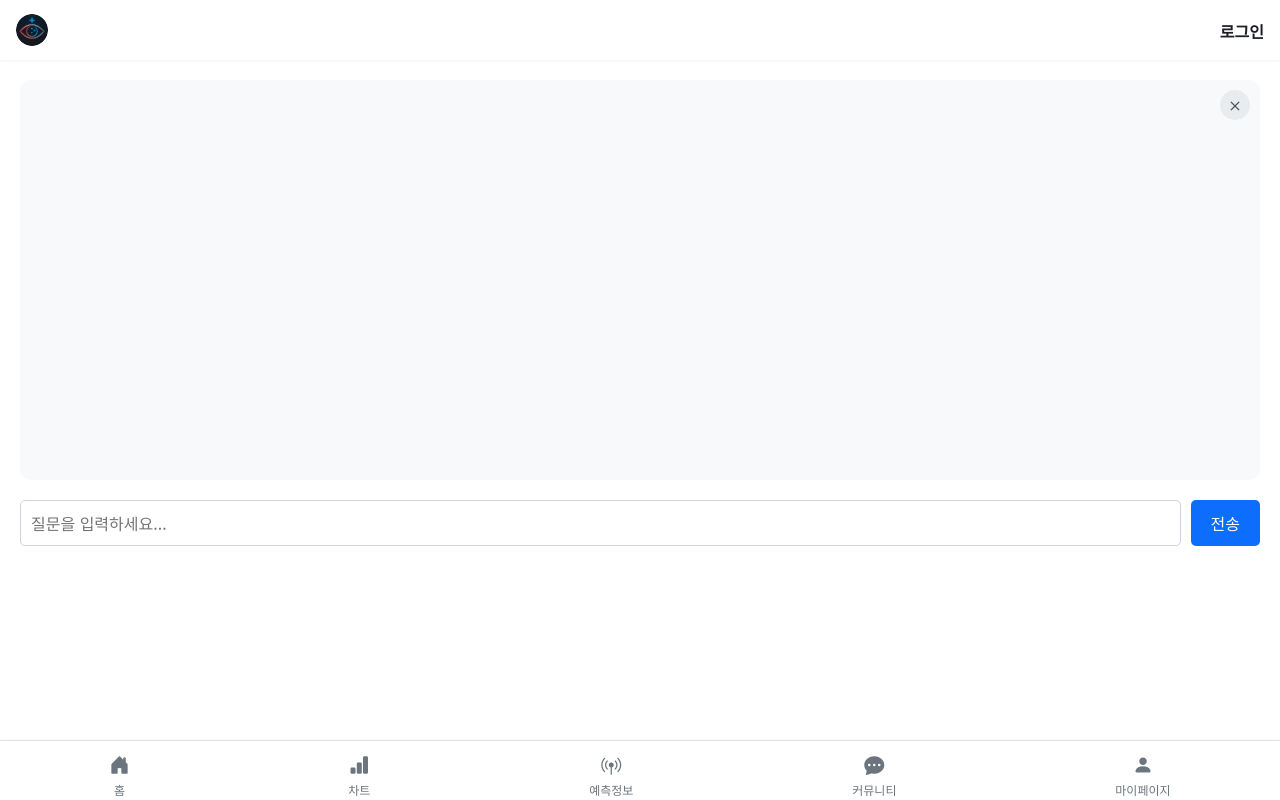
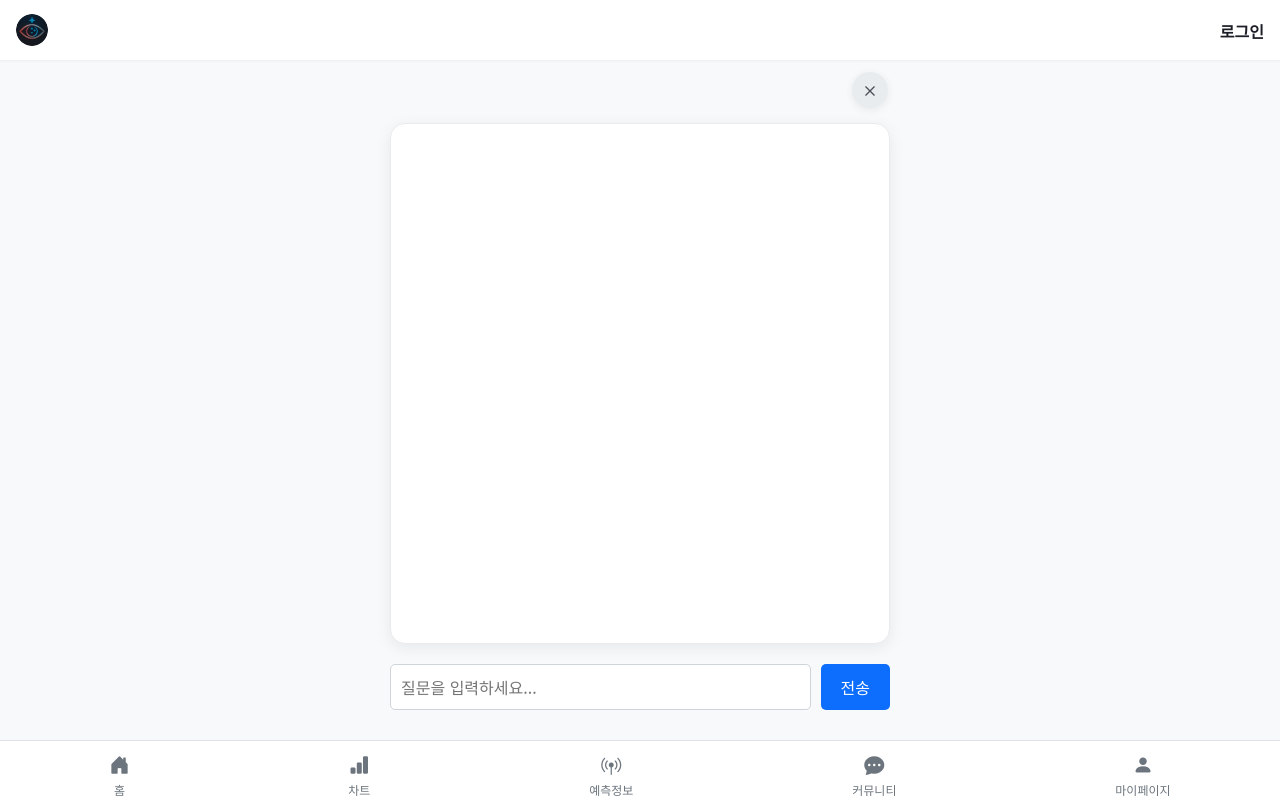
Before and after one commit to kimgaram0718/bigepoch1984, a Django app: page /chatbot/ in a window 1280 px wide. Run offline with Django 5.2, Linux system fonts and the light colour scheme; data that the repository does not hold is empty; some libraries are stand-ins or nearby versions.

Commit message:
250521_v3_1.챗봇ui를 카톡처럼 수정

```diff
--- a/chatbot/templates/chatbot.html
+++ b/chatbot/templates/chatbot.html
@@ -6,74 +6,113 @@
   <meta charset="UTF-8">
   <meta name="viewport" content="width=device-width, initial-scale=1.0">
   <title>챗봇</title>
-  <!-- Google Fonts -->
   <link href="https://fonts.googleapis.com/css2?family=Noto+Sans+KR:wght@400;700&display=swap" rel="stylesheet">
-  <!-- Bootstrap CSS -->
   <link href="{% static 'bootstrap/css/bootstrap.min.css' %}" rel="stylesheet">
-  <!-- Bootstrap Icons (아이콘용) -->
   <link href="https://cdn.jsdelivr.net/npm/bootstrap-icons@1.10.5/font/bootstrap-icons.css" rel="stylesheet">
-  <!-- Custom CSS -->
-  <link rel="stylesheet" href="{% static 'css/style.css' %}">
-  <link rel="stylesheet" href="{% static 'css/community.css' %}">
   <style>
+    body {
+      font-family: 'Noto Sans KR', sans-serif;
+      background: #f8f9fa;
+      margin: 0;
+      padding: 0;
+    }
     #app {
-      padding: 20px;
+      padding: 0;
+      max-width: 500px;
+      margin: 0 auto;
+      min-height: 100vh;
+      display: flex;
+      flex-direction: column;
+      justify-content: flex-start;
+      padding-top: 70px;
+      padding-bottom: 70px;
+      box-sizing: border-box;
+      position: relative;
     }
-    .chat-messages {
-      position: relative; /* X 버튼을 절대 위치로 배치하기 위해 */
-      height: 400px;
-      overflow-y: auto;
-      background-color: #f8f9fa;
-      padding: 15px;
-      border-radius: 10px;
-      margin-bottom: 20px;
+    .chatbot-close-outer {
+      width: 100%;
+      display: flex;
+      justify-content: flex-end;
+      align-items: center;
+      margin-bottom: 5px;
+      position: relative;
+      z-index: 20;
     }
     .close-btn {
-      position: absolute;
-      top: 10px;
-      right: 10px;
       background-color: #e9ecef;
       border: none;
       border-radius: 50%;
-      width: 30px;
-      height: 30px;
+      width: 36px;
+      height: 36px;
       display: flex;
       align-items: center;
       justify-content: center;
       cursor: pointer;
+      margin-right: 2px;
+      margin-top: 2px;
+      box-shadow: 0 2px 8px rgba(0,0,0,0.07);
+      transition: background 0.15s;
     }
     .close-btn:hover {
       background-color: #ced4da;
     }
     .close-btn i {
-      font-size: 20px;
+      font-size: 22px;
       color: #495057;
     }
-    .user-message {
-      background-color: #0d6efd;
-      color: white;
-      padding: 10px 15px;
+    .chat-messages {
+      position: relative;
+      flex: 1 1 auto;
+      min-height: 300px;
+      max-height: calc(60vh + 80px);
+      overflow-y: auto;
+      background-color: #fff;
+      padding: 30px 10px 20px 10px; /* 상단 패딩 줄임 */
       border-radius: 15px;
-      margin: 5px 0;
+      margin: 10px 0 20px 0;
+      box-shadow: 0 4px 16px rgba(0,0,0,0.07);
+      border: 1px solid #e9ecef;
+      display: flex;
+      flex-direction: column;
+      gap: 10px;
+      scroll-behavior: smooth;
+    }
+    .chat-bubble-row {
+      display: flex;
+      align-items: flex-end;
+      margin-bottom: 8px;
+    }
+    .chat-bubble.user {
+      background: #e9ecef;
+      color: #212529;
+      align-self: flex-start;
+      border-radius: 18px 18px 18px 4px;
+      padding: 12px 18px;
       max-width: 70%;
+      font-size: 1rem;
+      box-shadow: 0 2px 8px rgba(0,0,0,0.03);
+      margin-right: auto;
+      margin-left: 0;
+      word-break: break-word;
+    }
+    .chat-bubble.bot {
+      background: #0d6efd;
+      color: #fff;
       align-self: flex-end;
-      text-align: right;
-      display: inline-block;
-    }
-    .bot-message {
-      background-color: #e9ecef;
-      color: black;
-      padding: 10px 15px;
-      border-radius: 15px;
-      margin: 5px 0;
+      border-radius: 18px 18px 4px 18px;
+      padding: 12px 18px;
       max-width: 70%;
-      align-self: flex-start;
-      text-align: left;
-      display: inline-block;
+      font-size: 1rem;
+      box-shadow: 0 2px 8px rgba(0,0,0,0.07);
+      margin-left: auto;
+      margin-right: 0;
+      word-break: break-word;
     }
     .chat-input {
       display: flex;
       gap: 10px;
+      margin-top: auto;
+      margin-bottom: 20px;
     }
     #chatInput {
       flex-grow: 1;
@@ -92,8 +131,23 @@
     #sendBtn:hover {
       background-color: #0056b3;
     }
-    body {
-      font-family: 'Noto Sans KR', sans-serif;
+    @media (max-width: 600px) {
+      #app {
+        max-width: 100vw;
+        padding: 0 0 60px 0;
+        padding-top: 60px;
+      }
+      .chat-messages {
+        margin: 10px 0 10px 0;
+        padding: 20px 5px 10px 5px;
+        max-height: calc(55vh + 60px);
+      }
+      .chatbot-close-outer {
+        margin-bottom: 2px;
+      }
+      .chat-input {
+        margin-bottom: 10px;
+      }
     }
   </style>
 </head>
@@ -103,105 +157,78 @@
   data-logout-url="{% url 'account:logout' %}"
   data-user-nickname="{{ request.user.nickname|default:'사용자'|escapejs }}"
 >
-
-  <!-- 헤더 삽입 -->
   {% include 'main_header.html' %}
 
-  <!-- 본문 감싸는 div 추가 -->
   <div id="app">
-    <!-- 챗봇 메시지 영역 -->
-    <div class="chat-messages" id="chatMessages">
-      <!-- 닫기 버튼 -->
+    <!-- 바깥 상단에 닫기 버튼 -->
+    <div class="chatbot-close-outer">
       <button class="close-btn" onclick="history.back()">
         <i class="bi bi-x"></i>
       </button>
-      <!-- 메시지는 JS로 동적으로 추가 -->
     </div>
-
-    <!-- 챗봇 입력 영역 -->
+    <div class="chat-messages" id="chatMessages">
+      <!-- 대화 내용이 여기에 동적으로 추가됨 -->
+    </div>
     <div class="chat-input">
       <input type="text" id="chatInput" placeholder="질문을 입력하세요...">
       <button id="sendBtn">전송</button>
     </div>
   </div>
 
-  <!-- 푸터 삽입 -->
   {% include 'main_footer.html' %}
 
-  <!-- Bootstrap JS -->
   <script src="{% static 'bootstrap/js/bootstrap.bundle.min.js' %}"></script>
-  <!-- Custom JS -->
-  <script src="{% static 'js/script.js' %}"></script>
   <script>
-    document.getElementById('sendBtn').addEventListener('click', async function() {
-      const input = document.getElementById('chatInput');
-      const message = input.value.trim();
-      if (message) {
-        // 사용자 질문 추가
-        const messagesDiv = document.getElementById('chatMessages');
+    const chatMessages = document.getElementById('chatMessages');
+    const chatInput = document.getElementById('chatInput');
+    const sendBtn = document.getElementById('sendBtn');
 
-        // 사용자 메시지(파란색) 추가 전 빈 줄 추가
-        const spacer = document.createElement('div');
-        spacer.style.height = '10px';
-        messagesDiv.appendChild(spacer);
+    function appendBubble(message, sender) {
+      const row = document.createElement('div');
+      row.className = 'chat-bubble-row';
+      const bubble = document.createElement('div');
+      bubble.className = 'chat-bubble ' + sender;
+      bubble.innerHTML = message.replace(/\n/g, '<br>');
+      row.appendChild(bubble);
+      chatMessages.appendChild(row);
+      chatMessages.scrollTop = chatMessages.scrollHeight;
+    }
 
-        // 사용자 메시지(파란색) 추가
-        const userMsg = document.createElement('div');
-        userMsg.className = 'user-message';
-        userMsg.innerHTML = message;
-        messagesDiv.appendChild(userMsg);
-        messagesDiv.scrollTop = messagesDiv.scrollHeight;
+    sendBtn.addEventListener('click', async function() {
+      const message = chatInput.value.trim();
+      if (!message) return;
+      appendBubble(message, 'user');
+      chatInput.value = '';
 
-        // 입력 필드 초기화
-        input.value = '';
-
-        // 로딩 메시지(회색) 표시
-        const loadingMsg = document.createElement('div');
-        loadingMsg.className = 'bot-message';
-        loadingMsg.textContent = '답변을 생성중입니다...';
-        messagesDiv.appendChild(loadingMsg);
-        messagesDiv.scrollTop = messagesDiv.scrollHeight;
+      // 로딩 메시지(봇)
+      const loadingRow = document.createElement('div');
+      loadingRow.className = 'chat-bubble-row';
+      const loadingBubble = document.createElement('div');
+      loadingBubble.className = 'chat-bubble bot';
+      loadingBubble.textContent = '답변을 생성중입니다...';
+      loadingRow.appendChild(loadingBubble);
+      chatMessages.appendChild(loadingRow);
+      chatMessages.scrollTop = chatMessages.scrollHeight;
 
       try {
-          // API 호출
         const response = await fetch('/chatbot/chat/', {
           method: 'POST',
-            headers: {
-              'Content-Type': 'application/json',
-            },
+          headers: { 'Content-Type': 'application/json' },
           body: JSON.stringify({ message: message })
         });
-
         const data = await response.json();
-
-          // 로딩 메시지 제거
-          messagesDiv.removeChild(loadingMsg);
-
-          // 챗봇 답변(회색) 추가
-          const botMsg = document.createElement('div');
-          botMsg.className = 'bot-message';
-          botMsg.innerHTML = data.message.replace(/\n/g, '<br>');
-          messagesDiv.appendChild(botMsg);
-          messagesDiv.scrollTop = messagesDiv.scrollHeight;
+        chatMessages.removeChild(loadingRow);
+        appendBubble(data.message, 'bot');
       } catch (error) {
-          // 로딩 메시지 제거
-          messagesDiv.removeChild(loadingMsg);
-
-          // 에러 메시지 표시
-          const errorMsg = document.createElement('div');
-          errorMsg.className = 'bot-message';
-          errorMsg.textContent = '서버 연결에 실패했습니다. 인터넷 연결을 확인해주세요.';
-          messagesDiv.appendChild(errorMsg);
-        }
-
-        messagesDiv.scrollTop = messagesDiv.scrollHeight;
+        chatMessages.removeChild(loadingRow);
+        appendBubble('서버 연결에 실패했습니다. 인터넷 연결을 확인해주세요.', 'bot');
       }
     });
 
     // Enter 키로 전송
-    document.getElementById('chatInput').addEventListener('keypress', function(e) {
+    chatInput.addEventListener('keypress', function(e) {
       if (e.key === 'Enter') {
-        document.getElementById('sendBtn').click();
+        sendBtn.click();
       }
     });
   </script>
```
Lines whose indentation alone changed are shown as unchanged.
